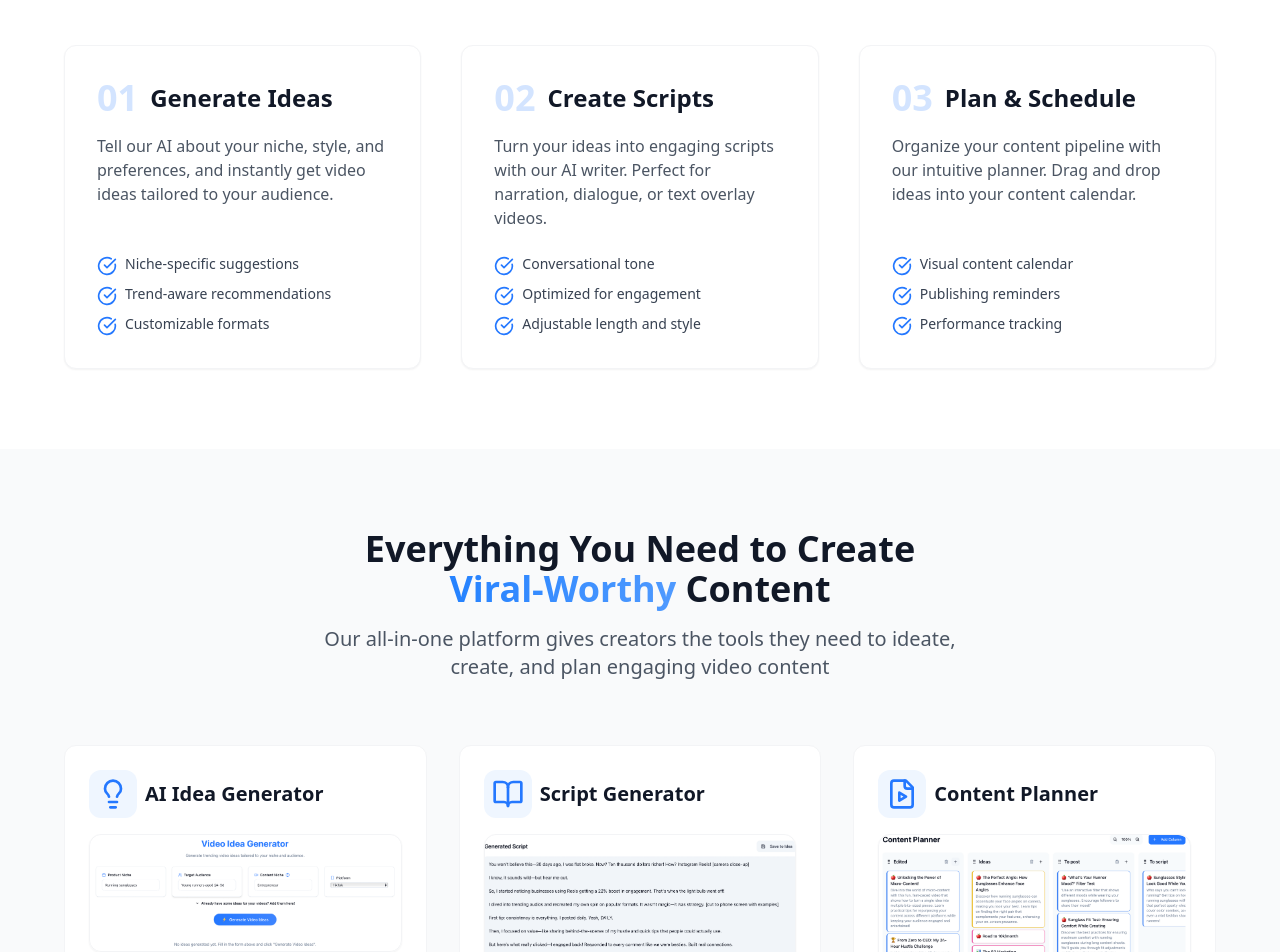
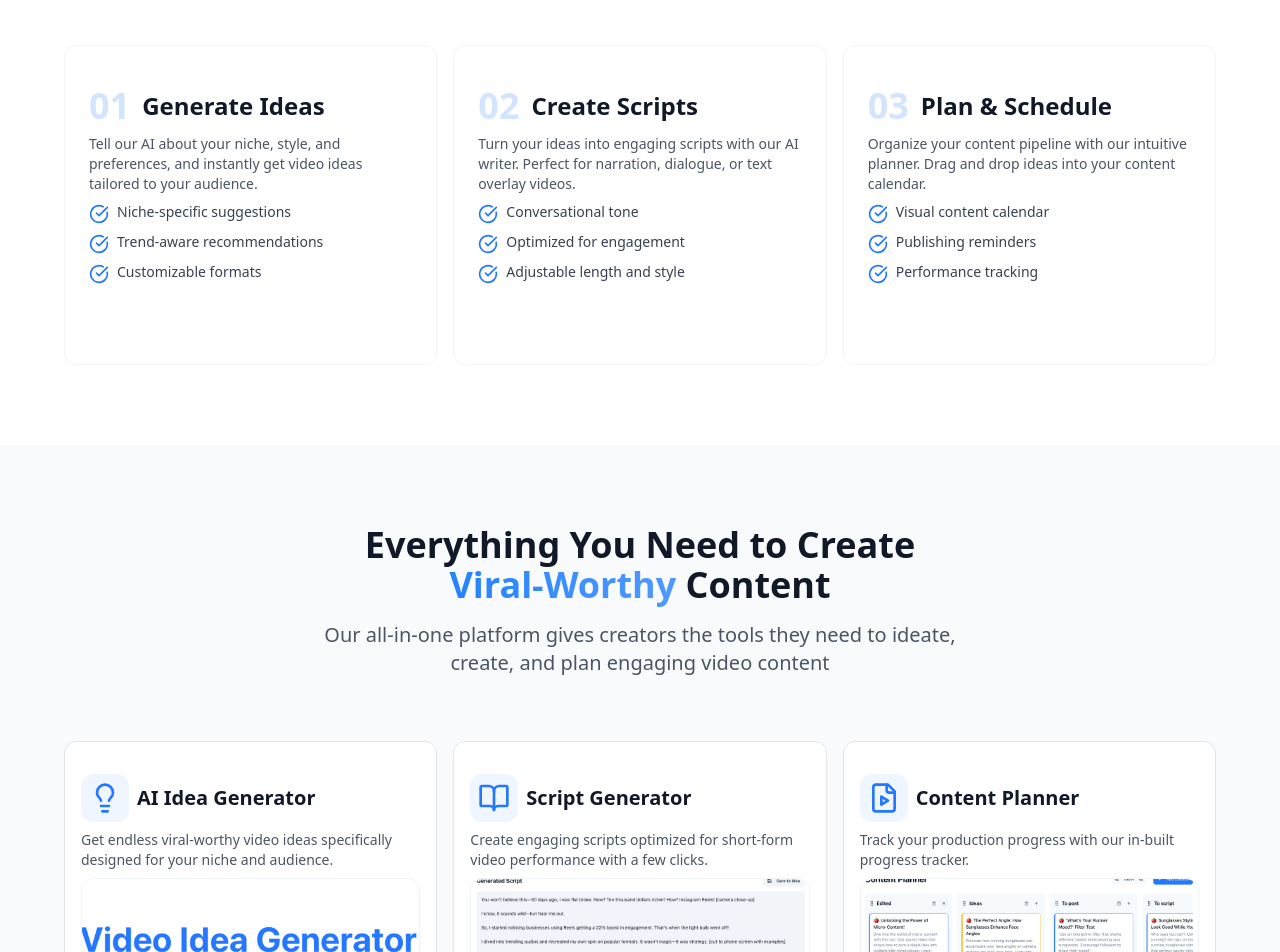
Before and after one commit to Tasklyios/planzo-ai, a React (Vite) app: page / in a window 1280 px wide. Shown: the part 1480-2432 px from the top of the page. Built offline with nearby package versions, Linux system fonts and the light colour scheme.

Commit message:
Fix package installation error
Corrects an error encountered during the installation of the "@/components/ui/bento-grid" package.

```diff
--- a/src/components/Features.tsx
+++ b/src/components/Features.tsx
@@ -2,13 +2,12 @@
 import {
   Lightbulb,
   BookOpen,
-  Split,
   Calendar,
   Layers,
   Sparkles,
   FileVideo
 } from "lucide-react";
-import { AspectRatio } from "@/components/ui/aspect-ratio";
+import { BentoGrid, BentoGridItem } from "@/components/ui/bento-grid";
 
 const Features = () => {
   const features = [
@@ -17,42 +16,36 @@ const Features = () => {
       title: "AI Idea Generator",
       description: "Get endless viral-worthy video ideas specifically designed for your niche and audience.",
       image: "/lovable-uploads/6cccbc30-6b0d-48df-aefb-edcac316d83b.png",
-      height: "h-[320px]", // Keeping original height
     },
     {
       icon: <BookOpen className="text-primary h-8 w-8" />,
       title: "Script Generator",
       description: "Create engaging scripts optimized for short-form video performance with a few clicks.",
       image: "/lovable-uploads/ee976f87-1280-478e-8abb-0b4a424ab070.png",
-      height: "h-[380px]", // Keeping original height
     },
     {
       icon: <FileVideo className="text-primary h-8 w-8" />,
       title: "Content Planner",
       description: "Track your production progress with our in-built progress tracker.",
       image: "/lovable-uploads/f0d4f71c-2d30-4ea0-aa6e-e7c6a73a896f.png",
-      height: "h-[340px]", // Keeping original height
     },
     {
       icon: <Calendar className="text-primary h-8 w-8" />,
       title: "Content Calendar",
       description: "Plan and schedule your content with an intuitive drag-and-drop calendar interface.",
       image: "/lovable-uploads/7adf90d6-42f1-4b14-a7ad-f173e2e3d7a1.png",
-      height: "h-[360px]", // Keeping original height
     },
     {
       icon: <Layers className="text-primary h-8 w-8" />,
       title: "Multi-use Platform",
       description: "Tailored for personal branders, ecommerce, business owners and marketers - the go-to for all areas of social media.",
       image: "/lovable-uploads/198b073e-82cd-4021-ba1c-c7e7593c723c.png",
-      height: "h-[420px]", // Keeping original height
     },
     {
       icon: <Sparkles className="text-primary h-8 w-8" />,
       title: "Hook Generator",
       description: "Create attention-grabbing hooks that stop the scroll and increase engagement.",
-      image: "/lovable-uploads/e9483604-946a-4c32-b18e-13a6fb81d464.png", // Using the newly uploaded image
-      height: "h-[400px]", // Standard height for consistency
+      image: "/lovable-uploads/e9483604-946a-4c32-b18e-13a6fb81d464.png",
     }
   ];
 
@@ -69,18 +62,20 @@ const Features = () => {
           </p>
         </div>
 
-        <div className="grid md:grid-cols-2 lg:grid-cols-3 gap-8 max-w-6xl mx-auto">
+        <BentoGrid className="max-w-6xl mx-auto">
           {features.map((feature, index) => (
-            <div
+            <BentoGridItem
               key={index}
-              className={`bg-white border border-gray-100 rounded-xl p-6 hover:shadow-md transition-all ${feature.height} flex flex-col`}
+              title={
+                <div className="flex items-center space-x-2">
+                  <div className="bg-blue-50 p-2 rounded-lg">{feature.icon}</div>
+                  <h3 className="text-xl font-bold text-gray-900">{feature.title}</h3>
+                </div>
+              }
+              description={<p className="text-gray-600">{feature.description}</p>}
+              className={`md:col-span-${index === 4 || index === 5 ? '2' : '1'} ${index % 3 === 0 ? 'md:row-span-2' : ''}`}
             >
-              <div className="flex items-center space-x-2 mb-4">
-                <div className="bg-blue-50 p-2 rounded-lg">{feature.icon}</div>
-                <h3 className="text-xl font-bold text-gray-900">{feature.title}</h3>
-              </div>
-
-              <div className="relative rounded-lg mb-4 flex-grow overflow-hidden shadow-sm border border-gray-100">
+              <div className="relative rounded-lg mt-6 flex-grow overflow-hidden shadow-sm border border-gray-100 h-48 md:h-64">
                 <img
                   src={feature.image}
                   alt={feature.title}
@@ -88,11 +83,9 @@ const Features = () => {
                 />
                 <div className="absolute inset-0 bg-gradient-to-t from-black/30 to-transparent opacity-0 hover:opacity-100 transition-opacity rounded-lg"></div>
               </div>
-
-              <p className="text-gray-600">{feature.description}</p>
-            </div>
+            </BentoGridItem>
           ))}
-        </div>
+        </BentoGrid>
       </div>
     </section>
   );
--- a/src/components/HowItWorks.tsx
+++ b/src/components/HowItWorks.tsx
@@ -1,5 +1,6 @@
 
 import { CheckCircle } from "lucide-react";
+import { BentoGrid, BentoGridItem } from "@/components/ui/bento-grid";
 
 const HowItWorks = () => {
   const steps = [
@@ -35,15 +36,20 @@ const HowItWorks = () => {
           </p>
         </div>
 
-        <div className="grid md:grid-cols-3 gap-10 max-w-6xl mx-auto">
+        <BentoGrid className="max-w-6xl mx-auto md:grid-cols-3">
           {steps.map((step, index) => (
-            <div key={index} className="flex flex-col bg-white rounded-xl p-8 shadow-sm border border-gray-100 hover:shadow-md transition-shadow">
-              <div className="flex items-center mb-4">
-                <span className="font-bold text-4xl text-primary/20">{step.number}</span>
-                <h3 className="text-2xl font-bold text-gray-900 ml-3">{step.title}</h3>
-              </div>
-              <p className="text-gray-600 mb-6">{step.description}</p>
-              <div className="mt-auto space-y-2">
+            <BentoGridItem
+              key={index}
+              title={
+                <div className="flex items-center">
+                  <span className="font-bold text-4xl text-primary/20">{step.number}</span>
+                  <h3 className="text-2xl font-bold text-gray-900 ml-3">{step.title}</h3>
+                </div>
+              }
+              description={<p className="text-gray-600">{step.description}</p>}
+              className="hover:shadow-md transition-shadow bg-white rounded-xl p-6 border border-gray-100"
+            >
+              <div className="mt-6 space-y-2">
                 {step.highlights.map((highlight, idx) => (
                   <div key={idx} className="flex items-start">
                     <CheckCircle className="h-5 w-5 text-primary mr-2 shrink-0 mt-0.5" />
@@ -51,9 +57,9 @@ const HowItWorks = () => {
                   </div>
                 ))}
               </div>
-            </div>
+            </BentoGridItem>
           ))}
-        </div>
+        </BentoGrid>
       </div>
     </section>
   );
--- /dev/null
+++ b/src/components/ui/bento-grid.tsx
@@ -0,0 +1,61 @@
+
+import { cn } from "@/lib/utils";
+import React from "react";
+
+type BentoGridProps = {
+  className?: string;
+  children?: React.ReactNode;
+};
+
+type BentoGridItemProps = {
+  className?: string;
+  title?: string | React.ReactNode;
+  description?: string | React.ReactNode;
+  header?: React.ReactNode;
+  icon?: React.ReactNode;
+  children?: React.ReactNode;
+};
+
+export function BentoGrid({
+  className,
+  children,
+}: BentoGridProps) {
+  return (
+    <div
+      className={cn(
+        "grid md:auto-rows-[20rem] grid-cols-1 md:grid-cols-3 gap-4 max-w-7xl mx-auto",
+        className
+      )}
+    >
+      {children}
+    </div>
+  );
+}
+
+export function BentoGridItem({
+  className,
+  title,
+  description,
+  header,
+  icon,
+  children,
+}: BentoGridItemProps) {
+  return (
+    <div
+      className={cn(
+        "row-span-1 rounded-xl group/bento hover:shadow-xl transition duration-200 shadow-input dark:shadow-none p-4 dark:bg-black dark:border-white/[0.2] bg-white border border-neutral-200 flex flex-col space-y-2",
+        className
+      )}
+    >
+      {header}
+      <div className="group-hover/bento:translate-x-2 transition duration-200">
+        {icon}
+        {title && <h3 className="font-semibold text-xl mt-4">{title}</h3>}
+        {description && (
+          <div className="mt-2 text-sm text-muted-foreground">{description}</div>
+        )}
+      </div>
+      {children}
+    </div>
+  );
+}
```
